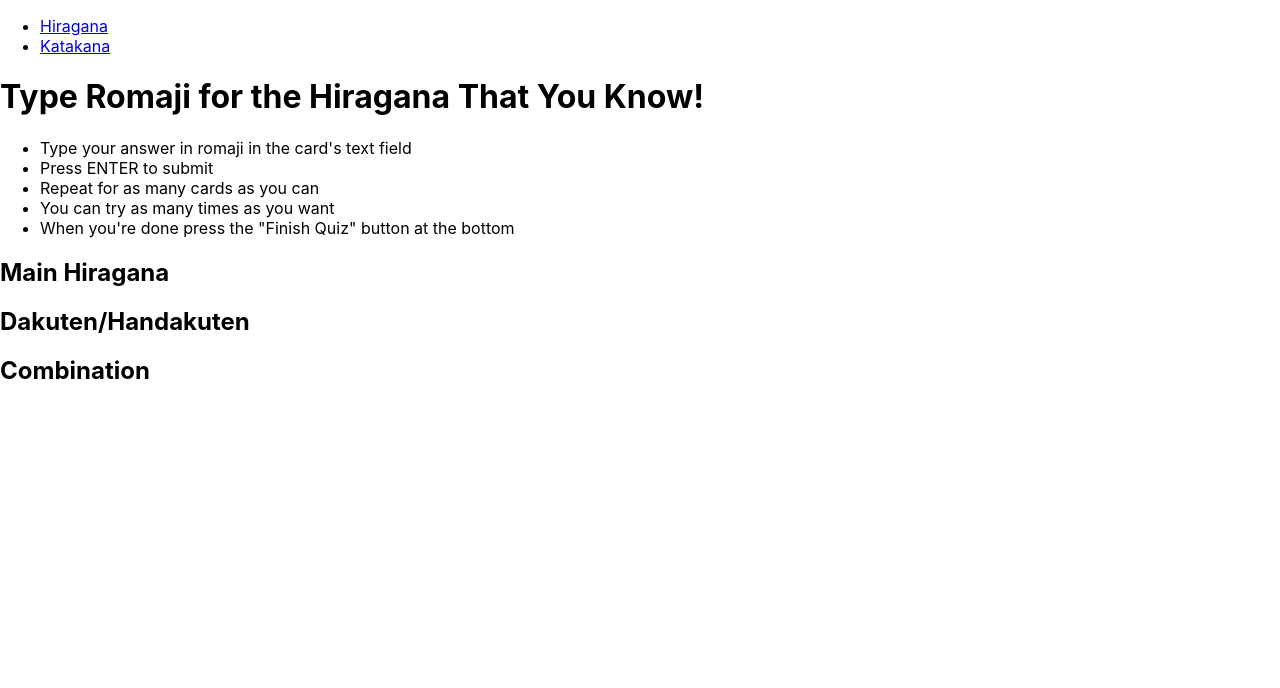
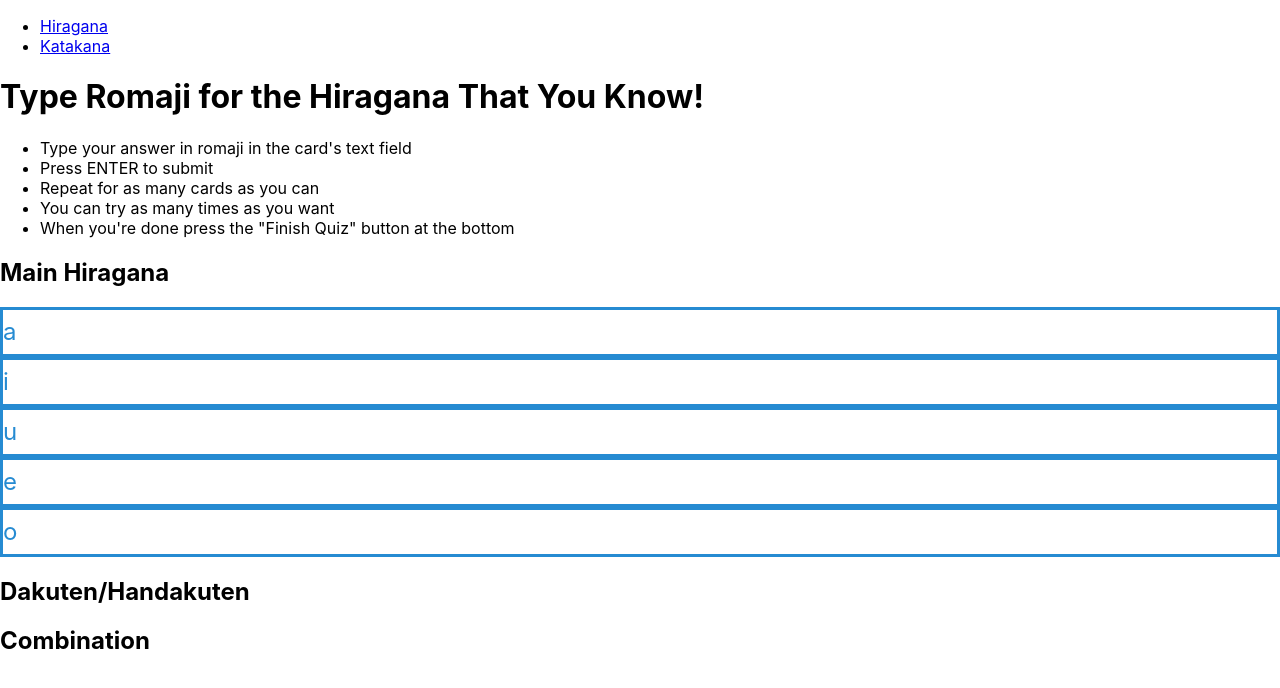
Before and after one commit to rayhanw/learn-japanese, a React (Create React App) app: page / in a window 1280 px wide. Shown: the top 688 px of the page. Built offline with nearby package versions, Linux system fonts and the light colour scheme.

Commit message:
setup deck

```diff
--- /dev/null
+++ b/src/components/Checkbox.tsx
@@ -0,0 +1,21 @@
+import React, { useState } from "react";
+
+interface CheckboxProps {
+	text: string;
+}
+
+export const Checkbox: React.FC<CheckboxProps> = ({ text }) => {
+	const [checked, setChecked] = useState(false);
+
+	return (
+		<label className={`checkboxWrapper ${checked ? "checked" : ""}`}>
+			<input
+				type="checkbox"
+				className="checkbox"
+				onChange={() => setChecked(prevState => !prevState)}
+				checked={checked}
+			/>
+			<p className="checkboxLabel">{text}</p>
+		</label>
+	);
+};
--- a/src/pages/Hiragana.tsx
+++ b/src/pages/Hiragana.tsx
@@ -1,10 +1,19 @@
 import React from "react";
+import { HIRAGANA_MAPPING } from "../constants";
+import { Checkbox } from "../components/Checkbox";
 
 export const Hiragana: React.FC = () => {
 	return (
 		<div id="hiraganaPage">
 			<div className="hiraganaContainer">
 				<h2>Main Hiragana</h2>
+				<div className="cardsContainer">
+					{Object.keys(HIRAGANA_MAPPING.main.vowels).map((key, i) => (
+						<div key={i}>
+							<Checkbox text={key} />
+						</div>
+					))}
+				</div>
 			</div>
 			<div>
 				<h2>Dakuten/Handakuten</h2>
--- /dev/null
+++ b/src/styles/components/Checkbox.scss
@@ -0,0 +1,29 @@
+.checkboxWrapper {
+	display: block;
+	color: var(--blue-secondary);
+	font-size: 1.5rem;
+	line-height: 1;
+	padding: 0.625rem 0;
+	border: var(--blue-secondary) 0.3vw solid;
+	transition: all 0.1s ease;
+	user-select: none;
+
+	&:hover {
+		cursor: pointer;
+	}
+
+	&.checked {
+		background-color: var(--blue-secondary);
+		color: white;
+	}
+
+	.checkbox {
+		display: none;
+		box-sizing: border-box;
+		padding: 0;
+	}
+
+	.checkboxLabel {
+		margin: 0;
+	}
+}
--- a/src/styles/components/index.scss
+++ b/src/styles/components/index.scss
@@ -1 +1,2 @@
 @import "App";
+@import "Checkbox";
```
